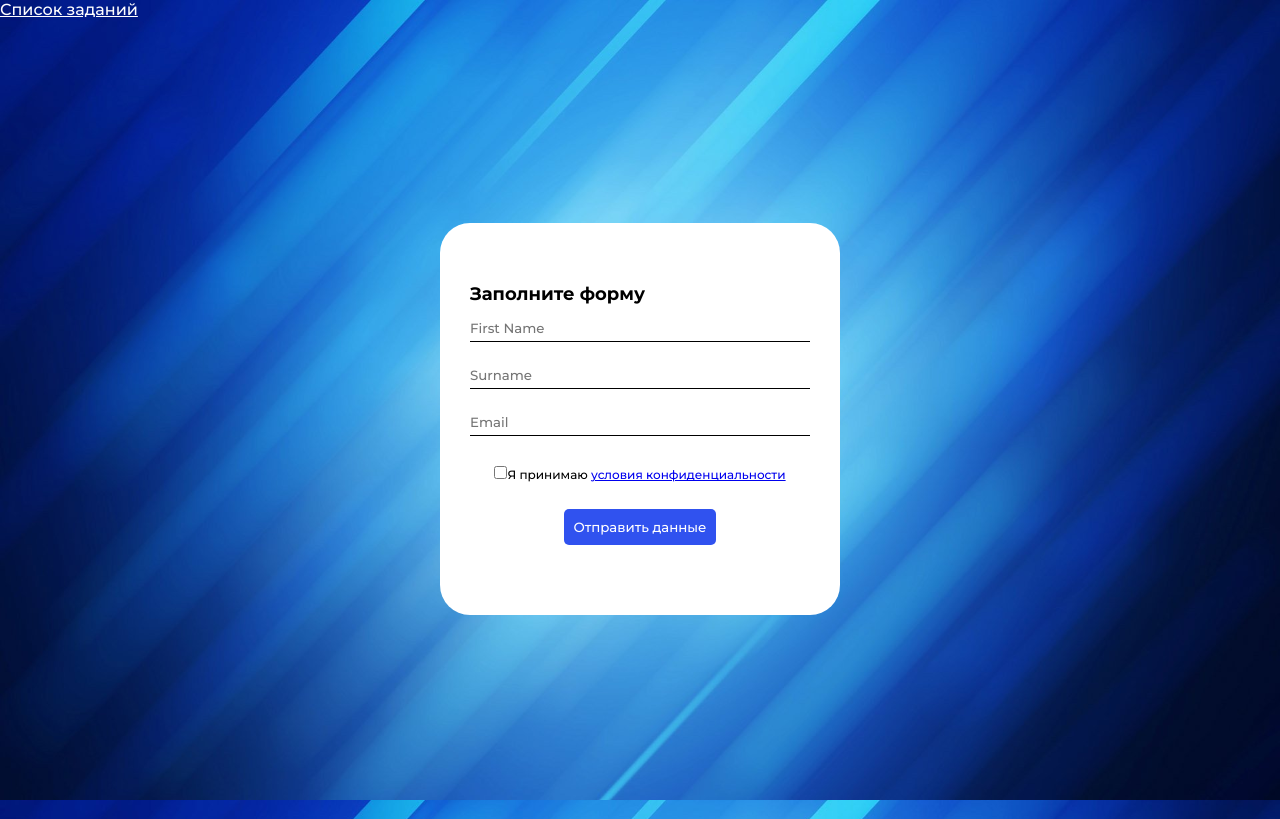
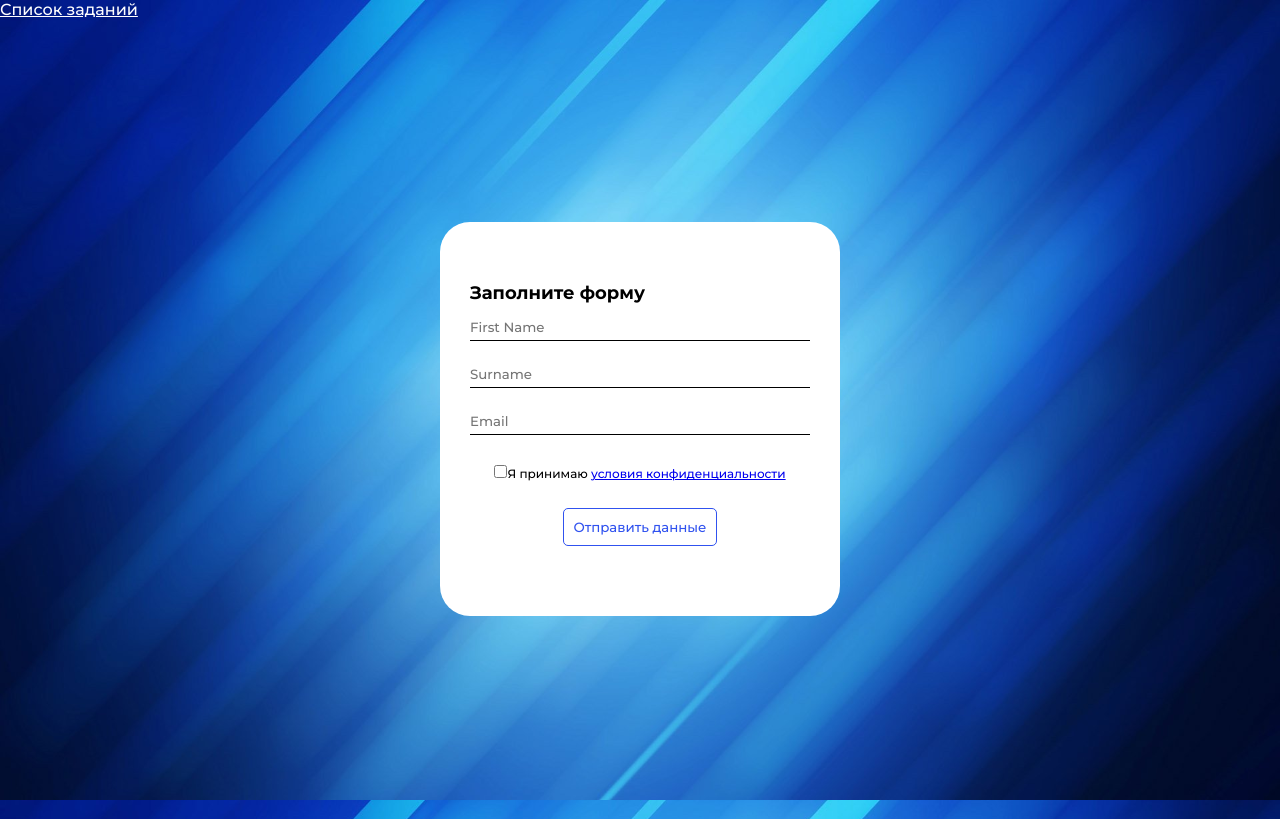
Before and after one commit to ElenaUtochka/Web, a plain HTML site: page task1/pages/task2.html in a window 1280 px wide. In both pictures the pointer is over the input "Отправить данные". Drawn offline with Linux system fonts and the light colour scheme.

Commit message:
Task 2.2

```diff
--- a/task1/styles/style_task2.css
+++ b/task1/styles/style_task2.css
@@ -68,4 +68,13 @@ input {
     color: #fff;
     border-radius: 5px;
     padding: 10px;
+        border: 1px solid #fff;
 }
+.knopka>input:hover {
+    width: max-content;
+    background-color: #fff;
+    color: rgb(48, 82, 239);
+    border-radius: 5px;
+    padding: 10px;
+    border: 1px solid rgb(48, 82, 239);
+}
```
